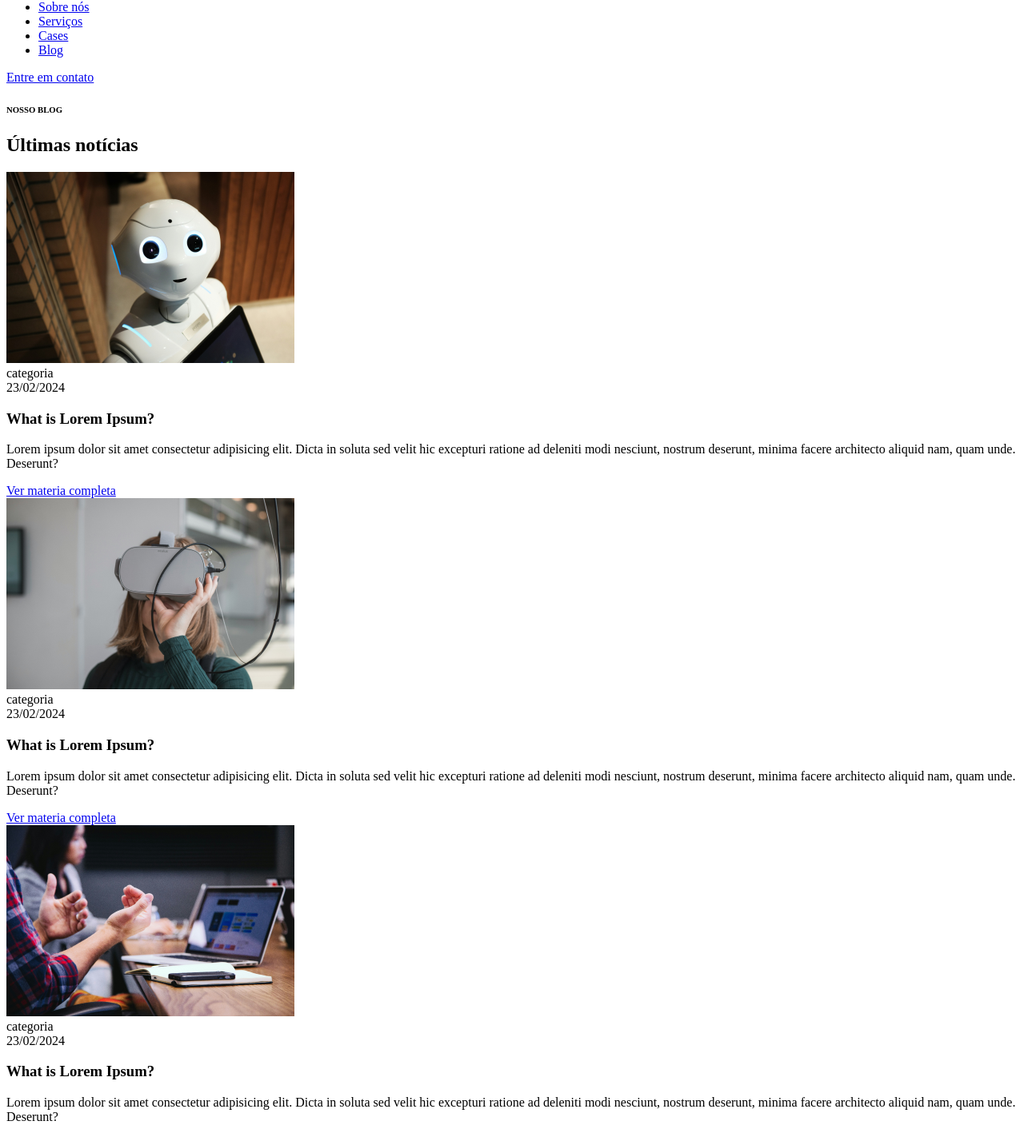
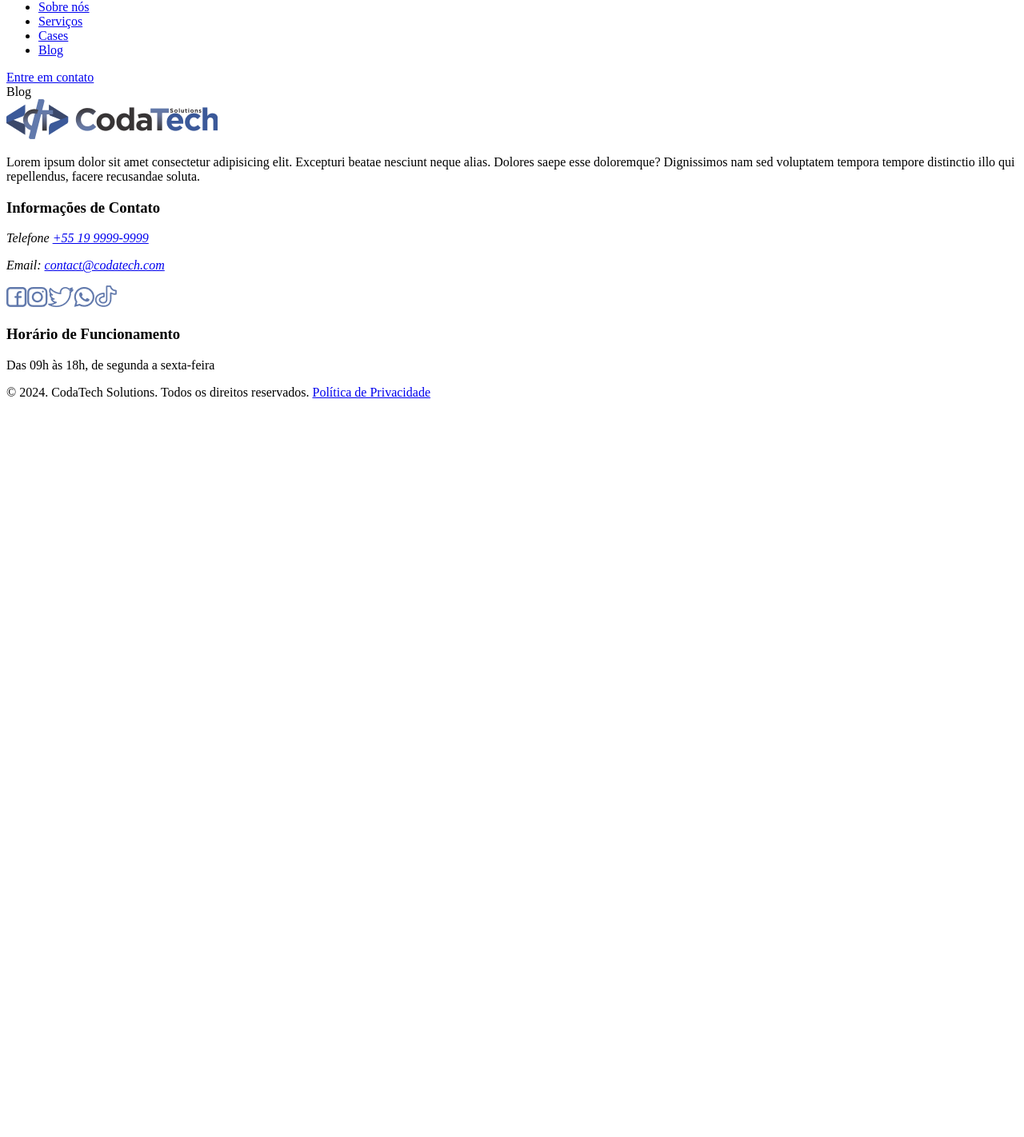
Before and after one commit to CodaTechS/coda-tech-frontend, a Vue app: page /blog in a window 1280 px wide. Shown: the part 96-1518 px from the top of the page at 80% size. After the commit the page ends 800 px from the top, so only its background shows below. Built offline with nearby package versions, Linux system fonts and the light colour scheme.

Commit message:
Remove content from internal pages

```diff
--- a/src/components/Header.vue
+++ b/src/components/Header.vue
@@ -1,6 +1,5 @@
 <template>
   <header>
-      <img src="@/assets/img/codaTech.png" alt="codaTech">
     <Nav></Nav>
     <router-view></router-view>
   </header>
--- a/src/components/Nav.vue
+++ b/src/components/Nav.vue
@@ -1,4 +1,5 @@
 <template>
+    <img src="@/assets/img/codaTech.png" alt="codaTech">
     <nav>
         <ul>
             <li>
@@ -17,8 +18,8 @@
                 <router-link to="/blog">Blog</router-link>
             </li>
         </ul>
-        <ButtonLink text="Entre em contato" link="#"></ButtonLink>
     </nav>
+    <ButtonLink text="Entre em contato" link="#"></ButtonLink>
 </template>
 
 <script>
--- a/src/containers/About.vue
+++ b/src/containers/About.vue
@@ -1,48 +1,5 @@
 <template>
    <section class="about">
-        <div class="container-about">
-            <h6>Sobre nós</h6>
-
-            <h2>
-                Por que escolher uma  <span>
-                empresa Junior?
-                </span>
-            </h2>
-
-        </div>
-        <div class="container-box-about">
-            <div class="box-about">
-                <img src="@/assets/img/money.png" alt="about">
-                <h4>Custo acessível</h4>
-                <p>
-                    Lorem ipsum dolor sit amet, consectetur adipisicing elit. Quae rerum modi saepe distinctio repudiandae, delectus ipsum quibusdam laboriosam vero, omnis exercitationem illum maiores id veritatis voluptate dignissimos sint aliquid reprehenderit?
-                </p>
-            </div>
-            <div class="box-about">
-                <img src="@/assets/img/money.png" alt="about">
-                <h4>Custo acessível</h4>
-                <p>
-                    Lorem ipsum dolor sit amet, consectetur adipisicing elit. Quae rerum modi saepe distinctio repudiandae, delectus ipsum quibusdam laboriosam vero, omnis exercitationem illum maiores id veritatis voluptate dignissimos sint aliquid reprehenderit?
-                </p>
-            </div>
-            <div class="box-about">
-                <img src="@/assets/img/money.png" alt="about">
-                <h4>Custo acessível</h4>
-                <p>
-                    Lorem ipsum dolor sit amet, consectetur adipisicing elit. Quae rerum modi saepe distinctio repudiandae, delectus ipsum quibusdam laboriosam vero, omnis exercitationem illum maiores id veritatis voluptate dignissimos sint aliquid reprehenderit?
-                </p>
-            </div>
-            <div class="box-about">
-                <img src="@/assets/img/money.png" alt="about">
-                <h4>Custo acessível</h4>
-                <p>
-                    Lorem ipsum dolor sit amet, consectetur adipisicing elit. Quae rerum modi saepe distinctio repudiandae, delectus ipsum quibusdam laboriosam vero, omnis exercitationem illum maiores id veritatis voluptate dignissimos sint aliquid reprehenderit?
-                </p>
-            </div>
-        </div>
-
-        <div class="btn-home">
-            <input type="button" value="SAIBA MAIS">
-        </div>
+            SOBRE NÓS
     </section>
 </template>
--- a/src/containers/Blog.vue
+++ b/src/containers/Blog.vue
@@ -1,56 +1,5 @@
 <template>
     <section class="blog">
-            <article>
-                <div class="tittle-nosso-blog">
-                    <h6>
-                        NOSSO BLOG
-                    </h6>
-                    <h2>
-                        Últimas <span>notícias</span>
-                    </h2>
-                </div>
-                <aside class="blog-news">
-                    <img src="@/assets/img/noticia-01 2.png" alt="blog-news">
-                    <figcaption>categoria</figcaption>
-                    <time>23/02/2024</time>
-                    <h3>What is Lorem Ipsum?</h3>
-                    <p>
-                        Lorem ipsum dolor sit amet consectetur adipisicing elit. Dicta in soluta sed velit hic excepturi ratione ad deleniti modi nesciunt, nostrum deserunt, minima facere architecto aliquid nam, quam unde. Deserunt?
-                    </p>
-                    <div class="ver-mais">
-                        <a href="#">Ver materia completa</a>
-                    </div>
-                </aside>
-                <aside class="blog-news">
-                    <img src="@/assets/img/noticia-01 1 (1).png" alt="blog-news">
-                    <figcaption>categoria</figcaption>
-                    <time>23/02/2024</time>
-                    <h3>What is Lorem Ipsum?</h3>
-                    <p>
-                        Lorem ipsum dolor sit amet consectetur adipisicing elit. Dicta in soluta sed velit hic excepturi ratione ad deleniti modi nesciunt, nostrum deserunt, minima facere architecto aliquid nam, quam unde. Deserunt?
-                    </p>
-                    <div class="ver-mais">
-                        <a href="#">Ver materia completa</a>
-                    </div>
-                </aside>
-                <aside class="blog-news">
-                    <img src="@/assets/img/noticia-01 1.png" alt="blog-news">
-                    <figcaption>categoria</figcaption>
-                    <time>23/02/2024</time>
-                    <h3>What is Lorem Ipsum?</h3>
-                    <p>
-                        Lorem ipsum dolor sit amet consectetur adipisicing elit. Dicta in soluta sed velit hic excepturi ratione ad deleniti modi nesciunt, nostrum deserunt, minima facere architecto aliquid nam, quam unde. Deserunt?
-                    </p>
-                    <div class="ver-mais">
-                        <a href="#">Ver materia completa</a>
-                    </div>
-                </aside>
-
-            </article>
-            <div class="btn-home">
-                <input type="button" value="VEJA MAIS SOBRE NOSSO BLOG">
-            </div>
-
-        </section>
-
+            Blog
+    </section>
 </template>
--- a/src/containers/Services.vue
+++ b/src/containers/Services.vue
@@ -1,42 +1,5 @@
 <template>
-    <section class="service">
-            <div class="container-service">
-                <h6>O QUE FAZEMOS</h6>
-
-                <h2>
-                    Nossos <span>
-                        Serviços
-                    </span>
-                </h2>
-
-                <p>
-                    Lorem ipsum dolor sit amet consectetur, adipisicing elit. Sequi, et? Alias excepturi, delectus minus expedita aliquid distinctio. Hic, optio nesciunt tempore dolor adipisci vitae tempora illo illum itaque quod odit?
-                </p>
-            </div>
-            <div class="card-service">
-                <img src="@/assets/img/card-img.png" alt="card">
-                <h4>Soluções TI</h4>
-                <p>
-                    Lorem ipsum dolor sit amet, consectetur adipisicing elit. Quae rerum modi saepe distinctio repudiandae, delectus ipsum quibusdam laboriosam vero, omnis exercitationem illum maiores id veritatis voluptate dignissimos sint aliquid reprehenderit?
-                </p>
-            </div>
-            <div class="card-service">
-                <img src="@/assets/img/card-img.png" alt="card">
-                <h4>Soluções TI</h4>
-                <p>
-                    Lorem ipsum dolor sit amet, consectetur adipisicing elit. Quae rerum modi saepe distinctio repudiandae, delectus ipsum quibusdam laboriosam vero, omnis exercitationem illum maiores id veritatis voluptate dignissimos sint aliquid reprehenderit?
-                </p>
-            </div>
-            <div class="card-service">
-                <img src="@/assets/img/card-img.png" alt="card">
-                <h4>Soluções TI</h4>
-                <p>
-                    Lorem ipsum dolor sit amet, consectetur adipisicing elit. Quae rerum modi saepe distinctio repudiandae, delectus ipsum quibusdam laboriosam vero, omnis exercitationem illum maiores id veritatis voluptate dignissimos sint aliquid reprehenderit?
-                </p>
-            </div>
-            <div class="btn-home">
-                <input type="button" value="SAIBA MAIS SOBRE NOSSOS SERVIÇOS">
-            </div>
-
-        </section>
+    <section class="Services">
+            Serviços
+    </section>
 </template>
```
